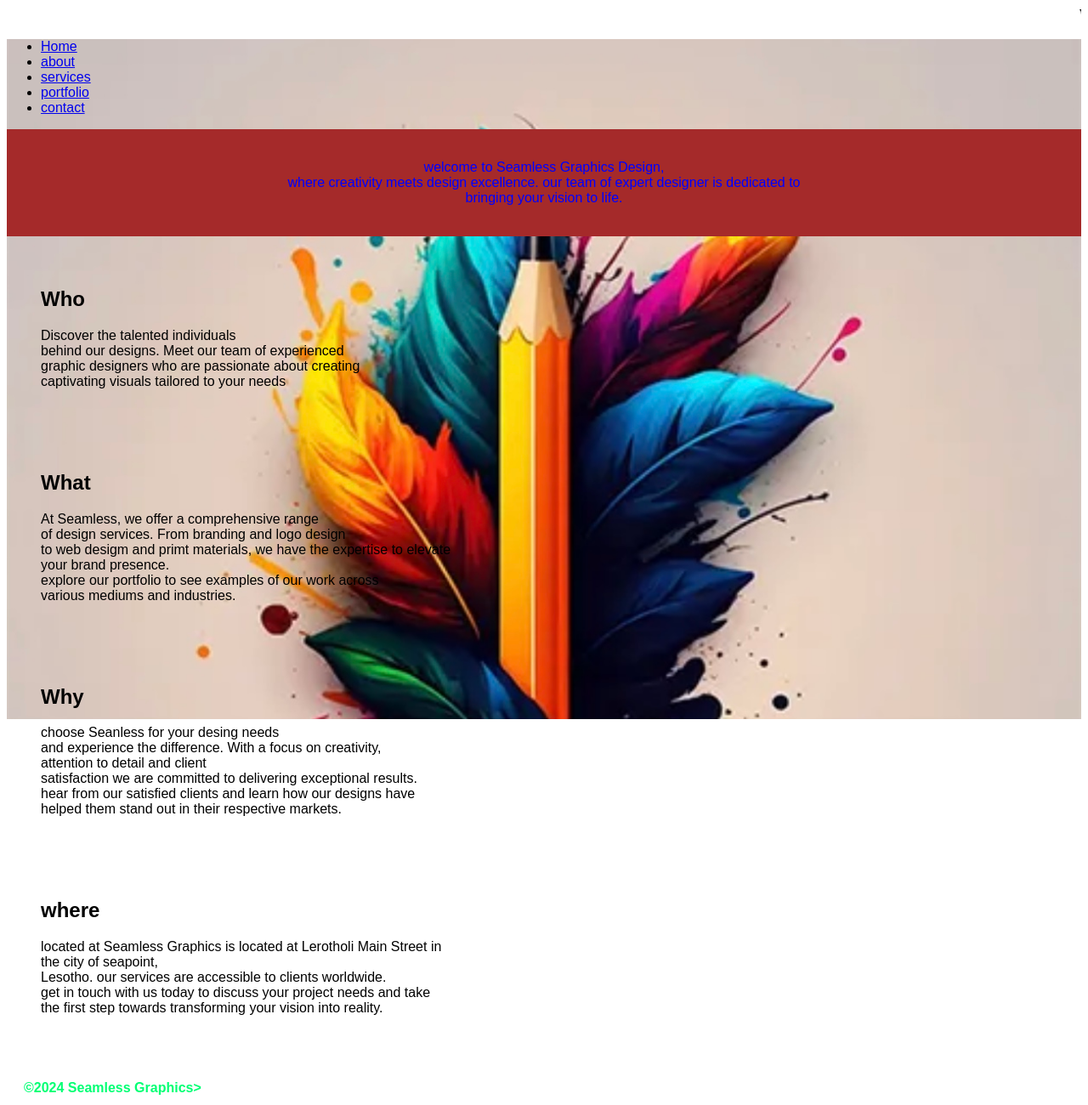
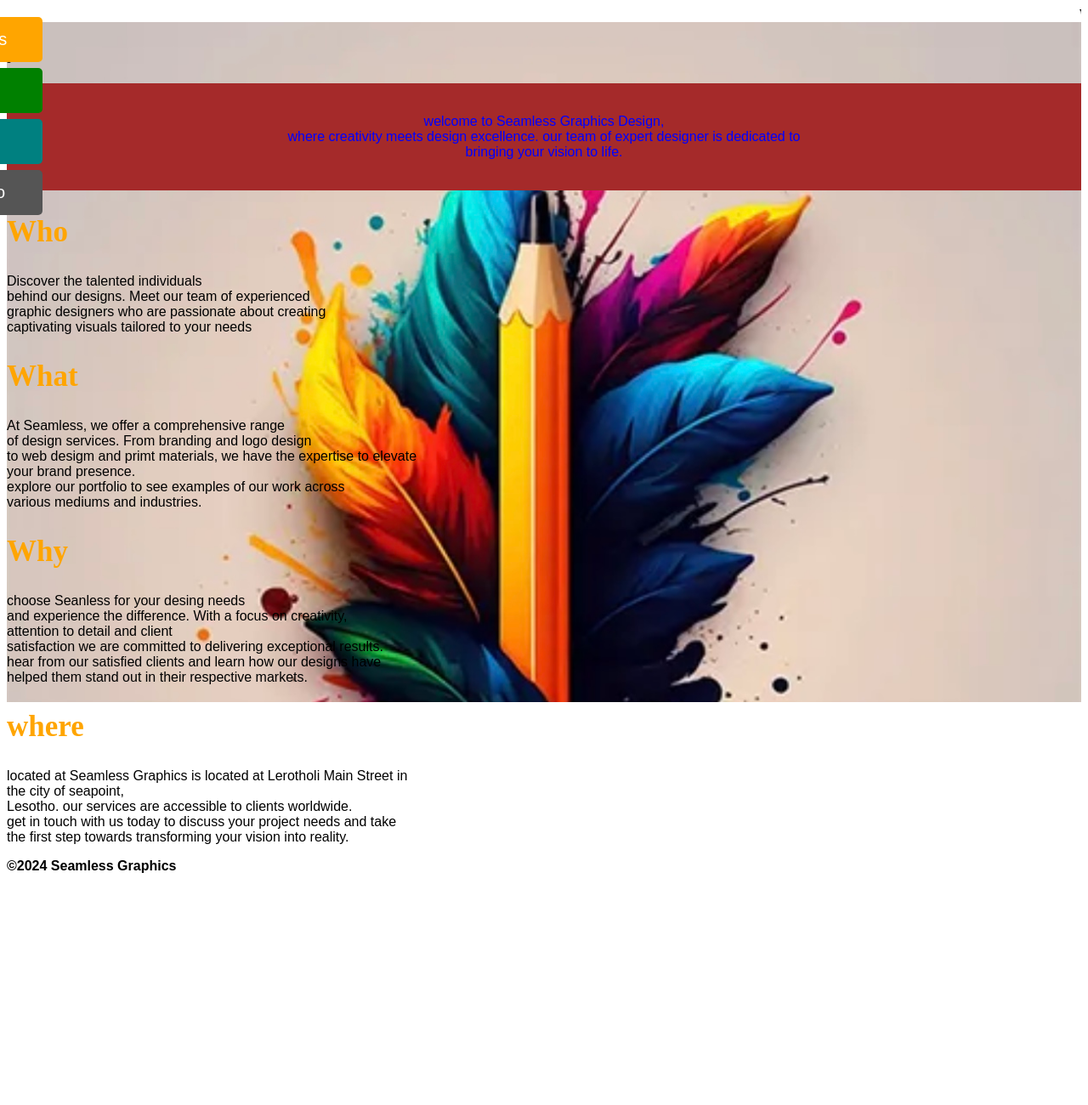
Before and after one commit to Seamlessgraphics/Seaml, a plain HTML site: page index.html in a window 1280 px wide. Shown: the whole page at 85% size. After the commit the page ends 1028 px from the top, so only its background shows below. Drawn offline with Linux system fonts and the light colour scheme.

Commit message:
Add files via upload

```diff
--- a/index.html
+++ b/index.html
@@ -1,43 +1,84 @@
-<!DOCTYPE html>
-<html lang="en">
+<html>
 <head>
 <tittle><b><marquee>Welcome to Seamless Graphics</marquee></b></tittle>
 <style>
-    .photo{
+#mdiv{text-align:center;
+font-size:30px;
+width:1000;
+color:white;
+}
+
+#mySidenav a {
+  position: absolute;
+  left: -80px;
+  transition: 0.3s;
+  padding: 15px;
+  width: 100px;
+  text-decoration: none;
+  font-size: 20px;
+  color: white;
+  border-radius: 0 5px 5px 0;
+}
+
+#mySidenav a:hover {
+  left: 0;
+}
+
+#about {
+  top: 80px;
+  background-color: green;
+}
+
+#services {
+  top: 20px;
+  background-color: Orange;
+}
+
+#portfolio {
+  top: 200px;
+  background-color: #555;
+}
+
+#contact {
+  top: 140px;
+  background-color: Teal;
+}
+
+h2 {font-family:Cooper Black;
+
+color:orange;
+font-size:35px;
+}
+
+ .photo{
         background-image: url(IMG_E3068.JPG);
             background-size: cover;
             background-repeat: no-repeat;
             height: 100vh;
             font-family: Arial, sans-serif;
     }
-    header{background-color: brown;
+
+header{background-color: brown;
     color: blue;
     padding:20px;
     text-align: center;
-    }
-    section{padding:20px;
-    margin:20px;
-    }
-    footer{
-    color:rgb(0, 255, 115);
-    padding:20px;
-    bottom:0;
-    width: 10opx;
-    position: center;
-    }
+
+
 </style>
 </head>
 <body>
-    <div class="photo">
-    <nav>
-        <ul>
-            <li><a href="index.html">Home</a></li>
-            <li><a href="about.html">about</a></li>
-            <li><a href="services.html">services</a></li>
-            <li><a href="portfolio.html">portfolio</a></li>
-            <li><a href="contact.html">contact</a></li>
-        </ul>
-    </nav>
+<div class="photo">
+<div id="mySidenav" class="sidenav">
+
+            <a href="index.html" id="Home">Home</a></li>
+            <li><a href="about.html" id="about">about</a></li>
+            <li><a href="services.html" id="services">services</a></li>
+            <li><a href="portfolio.html" id="portfolio">portfolio</a></li>
+            <li><a href="contact.html" id="contact">contact</a></li>
+
+
+ </div>
+
 <header>
     <p>welcome to Seamless Graphics Design,<br>
         where creativity meets design excellence.
@@ -93,8 +134,11 @@
 </p>
 </section>
 <footer>
-    <b>&copy;2024 Seamless Graphics></b>
+    <b>&copy;2024 Seamless Graphics</b>
     </footer>
     </div>
+
+
+
 </body>
 </html>
```
Also changed, not shown: about.html (+2 -9 lines), contact.html (+2 -10 lines), portfolio.html (+2 -11 lines), services.html (+3 -11 lines).
